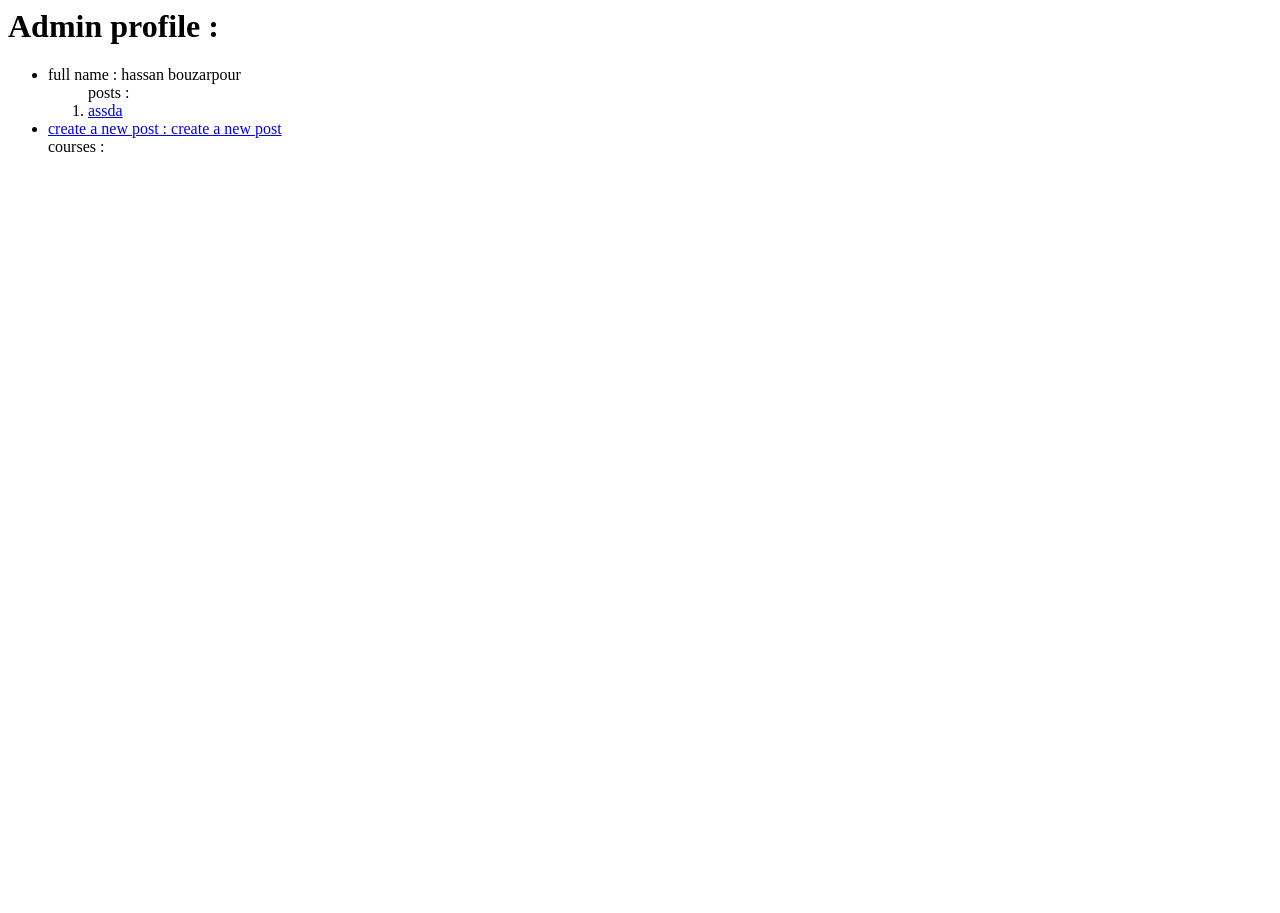
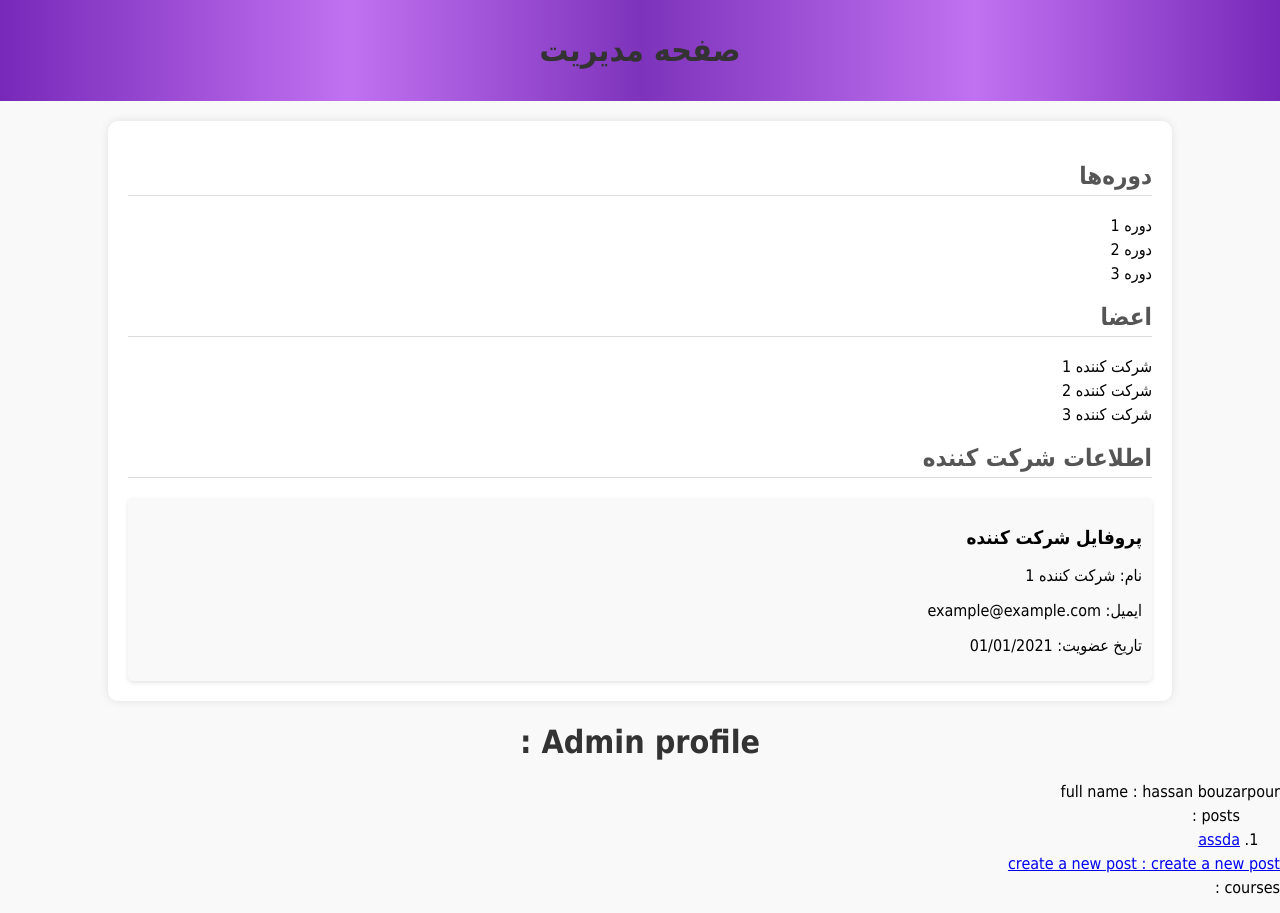
Before and after one commit to grandfox021/Runnit_N, a Flask app: page /admin in a window 1280 px wide. Before the commit the page ends 152 px from the top, so only its background shows below. Run offline with Flask 3, Linux system fonts and the light colour scheme; a user stored in the database is signed in.

Commit message:
admin page

```diff
--- /dev/null
+++ b/runnit_project/main_app/static/css/style2.css
@@ -0,0 +1,43 @@
+body {
+    font-family: 'Tahoma', sans-serif;
+    direction: rtl;
+    background-color: #f9f9f9;
+    margin: 0;
+    padding: 0;
+}
+
+.admin-panel {
+    width: 80%;
+    margin: 20px auto;
+    background-color: #fff;
+    padding: 20px;
+    border-radius: 10px;
+    box-shadow: 0 0 10px rgba(0, 0, 0, 0.1);
+}
+
+h1 {
+    text-align: center;
+    color: #333;
+}
+
+h2 {
+    color: #555;
+    border-bottom: 1px solid #ddd;
+    padding-bottom: 5px;
+}
+
+ul {
+    list-style-type: none;
+    padding: 0;
+}
+
+li {
+    margin: 5px 0;
+}
+
+.profile {
+    background-color: #f9f9f9;
+    padding: 10px;
+    border-radius: 5px;
+    box-shadow: 0 2px 4px rgba(0, 0, 0, 0.1);
+}
--- a/runnit_project/main_app/templates/admin_panel.html
+++ b/runnit_project/main_app/templates/admin_panel.html
@@ -1,3 +1,75 @@
+
+<!DOCTYPE html>
+<html lang="fa">
+
+<head>
+    <meta charset="UTF-8">
+    <meta name="viewport" content="width=device-width, initial-scale=1.0">
+    <title>صفحه ادمین</title>
+    <link rel="stylesheet" type="text/css" href="css/style2.css">
+    <style>
+        header {
+            background-image: linear-gradient(270deg, #7728b8, #b95ff0e0 23.78%, #7728b8f2 49.83%, #b95ff0e0 72.74%, #7728b8);
+            color: white;
+            text-align: center;
+            padding: 10px 0;
+        }
+    </style>
+</head>
+
+<body>
+    <header>
+        <h1>صفحه مدیریت</h1>
+    </header>
+    <div class="admin-panel">
+        <h1> </h1>
+        <!-- نمایش دوره‌ها -->
+        <div class="courses">
+            <h2>دوره‌ها</h2>
+            <ul>
+                <li>دوره 1</li>
+                <li>دوره 2</li>
+                <li>دوره 3</li>
+            </ul>
+        </div>
+        <!-- نمایش اعضای شرکت‌کننده‌ها -->
+        <div class="members">
+            <h2>اعضا</h2>
+            <ul>
+                <li>شرکت کننده 1</li>
+                <li>شرکت کننده 2</li>
+                <li>شرکت کننده 3</li>
+            </ul>
+        </div>
+        <!-- نمایش اطلاعات شرکت‌کننده‌ها -->
+        <div class="participant-info">
+            <h2>اطلاعات شرکت کننده</h2>
+            <div class="profile">
+                <h3>پروفایل شرکت کننده</h3>
+                <p>نام: شرکت کننده 1</p>
+                <p>ایمیل: example@example.com</p>
+                <p>تاریخ عضویت: 01/01/2021</p>
+            </div>
+        </div>
+    </div>
+</body>
+
+</html>
+
+
+
+
+
+
+
+
+
+
+
+
+
+
+
 
 
 <h1>Admin profile : </h1>
```
Also changed, not shown: runnit_project/main_app/templates/css/style2.css (added, +43 -0 lines), runnit_project/main_app/templates/upload_resume.html (+4 -4 lines).
